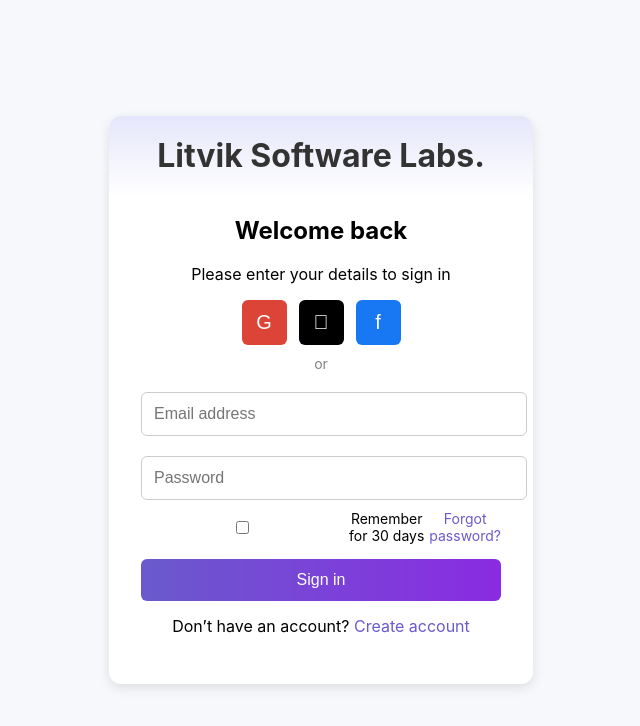
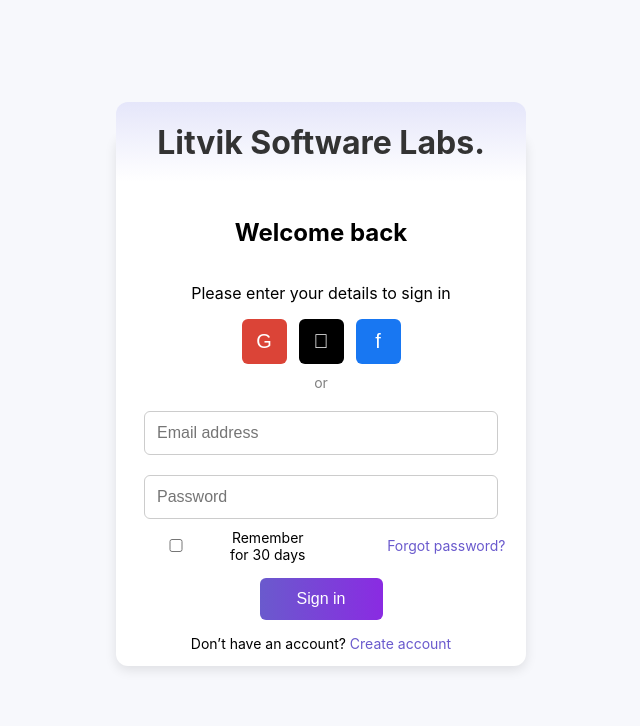
Before and after one commit to StephanBegins/MarketingTeamTrack, a React (Create React App) app: page / in a window 1280 px wide. Shown: the top 726 px of the page, without its empty margins (319-959 px from the left). Built offline with nearby package versions, Linux system fonts and the light colour scheme.

Commit message:
login form styleup

```diff
--- a/src/pages/Login.css
+++ b/src/pages/Login.css
@@ -10,11 +10,14 @@
 /* Login Box */
 .login-box {
     background: white;
-    padding: 2rem;
+
     border-radius: 12px;
     box-shadow: 0 4px 12px rgba(0, 0, 0, 0.1);
     text-align: center;
-    width: 360px;
+    width: 410px;
+    display: flex;
+    flex-direction: column;
+    align-items: center;  /* Ensures everything is centered */
 }
 
 /* Gradient Header */
@@ -27,12 +30,7 @@
     border-top-left-radius: 12px;
     border-top-right-radius: 12px;
     margin: -2rem -2rem 1rem;
-  }
-
-  /* Globe Icon */
-  .globe-icon {
-    width: 40px;
-    height: 40px;
+    width: 100%;
 }
 
 /* Social Login Buttons */
@@ -40,6 +38,7 @@
     display: flex;
     justify-content: center;
     gap: 12px;
+    width: 100%;
 }
 
 .social-login button {
@@ -56,8 +55,15 @@
 .facebook { background: #1877f2; color: white; }
 
 /* Input Fields */
+form {
+    width: 100%;
+    display: flex;
+    flex-direction: column;
+    align-items: center;
+}
+
 form input {
-    width: 100%;
+    width: 80%;
     padding: 12px;
     margin: 10px 0;
     border: 1px solid #ccc;
@@ -65,30 +71,38 @@
     font-size: 16px;
 }
 
-  /* Error Message */
-  .error-message {
-    color: red;
-    font-size: 14px;
-    margin-bottom: 10px;
-  }
-
-  /* Remember me & Forgot Password */
+/* Remember Me & Forgot Password */
 .remember {
     display: flex;
     justify-content: space-between;
     align-items: center;
     font-size: 14px;
     margin-bottom: 15px;
+    width: 90%;
 }
 
+/* Ensuring checkbox is leftmost */
+.remember-left {
+    display: flex;
+    align-items: center;
+    gap: 5px;
+    justify-content: flex-start;
+}
+
+.remember-left input {
+    margin-right: 5px;
+}
+
+/* Forgot password stays on the right */
 .forgot-password {
     text-decoration: none;
     color: #6a5acd;
+    font-size: 14px;
 }
 
 /* Sign-in Button */
 .login-button {
-    width: 100%;
+    width: 30%;
     padding: 12px;
     background: linear-gradient(90deg, #6a5acd, #8a2be2);
     color: white;
@@ -96,6 +110,7 @@
     border-radius: 6px;
     font-size: 16px;
     cursor: pointer;
+    text-align: center;
 }
 
 .login-button:hover {
@@ -105,6 +120,7 @@
 /* Signup Text */
 .signup-text {
     margin-top: 15px;
+    font-size: 14px;
 }
 
 .signup-text a {
--- a/src/pages/Login.js
+++ b/src/pages/Login.js
@@ -63,10 +63,13 @@
           {error && <p className="error-message">{error}</p>}
 
           <div className="remember">
-            <input type="checkbox" id="rememberMe" />
-            <label htmlFor="rememberMe">Remember for 30 days</label>
+            <div className="remember-left">
+                <input type="checkbox" id="rememberMe" />
+                <label htmlFor="rememberMe">Remember for 30 days</label>
+            </div>
             <a href="/forgot-password" className="forgot-password">Forgot password?</a>
           </div>
+
 
           <button type="submit" className="login-button">Sign in</button>
         </form>
```
Lines whose indentation alone changed are shown as unchanged.
